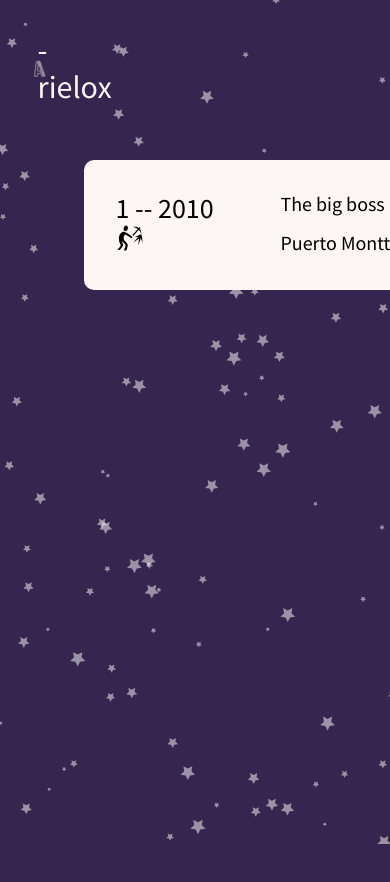
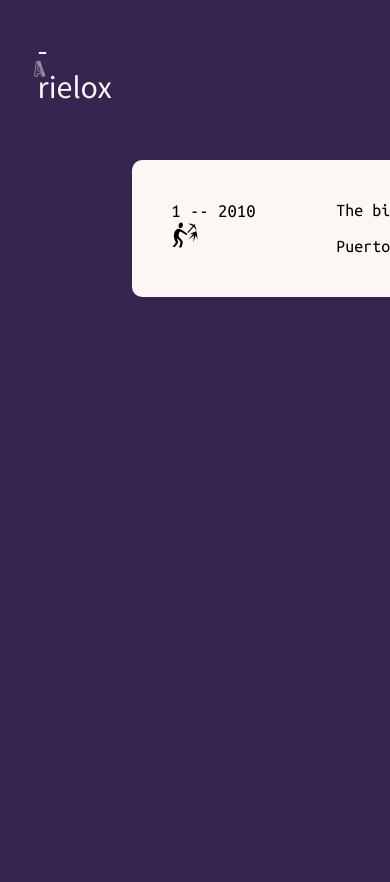
Before and after one commit to A-rielox/R-portfolio--01, a React (Create React App) app: page /about in a window 390 px wide. Shown: the top 882 px of the page. Built offline with nearby package versions, Linux system fonts and the light colour scheme.

Commit message:
about text responsive

```diff
--- a/src/components/AboutPage.js
+++ b/src/components/AboutPage.js
@@ -59,13 +59,13 @@ const AboutPage = () => {
             animate={{ opacity: 1, transition: { duration: 1.5 } }}
             exit={{ opacity: 0, transition: { duration: 0.5 } }}
          >
-            <ParticleWrapper
+            {/* <ParticleWrapper
                className="PARTICLE WRAPPER"
                initial={{ opacity: 0 }}
                animate={{ opacity: 1, transition: { delay: 1.5 } }}
             >
                <ContactModalParticleComponent config="about" />
-            </ParticleWrapper>
+            </ParticleWrapper> */}
 
             <LogoMainPage color="light" />
 
--- a/src/components/aboutConponents/SingleCard.js
+++ b/src/components/aboutConponents/SingleCard.js
@@ -2,7 +2,7 @@ import React, { useState } from 'react';
 
 import styled from 'styled-components';
 
-import { motion, AnimatePresence, LayoutGroup } from 'framer-motion';
+import { motion, AnimatePresence } from 'framer-motion';
 
 const SingleCard = ({ id, title, position, desc, icon, place }) => {
    const [isHover, setIsHover] = useState(false);
@@ -44,7 +44,6 @@ const SingleCard = ({ id, title, position, desc, icon, place }) => {
                            opacity: 1,
                            transition: { duration: 0.3, delay: 0.2 },
                         }}
-                        // transition={{ duration: 0.3 }}
                         exit={{ opacity: 0 }}
                      >
                         {desc}
@@ -65,14 +64,16 @@ const Card = styled(motion.div)`
    color: black;
 
    height: min-content;
-   padding: 2rem;
+   /* padding: 4rem; */
+   padding: calc(2rem + 2vw);
    border-radius: 10px;
    background-color: ${props => props.theme.text};
 
    display: flex;
+   font-family: 'Ubuntu Mono', monospace;
 
    &:not(:last-child) {
-      margin-right: 1rem;
+      margin-right: 1.5rem;
    }
 `;
 
@@ -113,7 +114,8 @@ const CardFront = styled.div`
 `;
 
 const Name = styled(motion.div)`
-   font-size: 28px;
+   /* font-size: 28px; */
+   font-size: calc(1em + 0.7vw);
    width: 165px;
 `;
 const Icon = styled.div`
@@ -123,7 +125,8 @@ const Icon = styled.div`
 `;
 
 const Title = styled(motion.div)`
-   font-size: 20px;
+   /* font-size: 20px; */
+   font-size: calc(1em + 0.5vw);
    width: min-content;
    white-space: nowrap;
    align-self: flex-start;
@@ -137,7 +140,8 @@ const Title = styled(motion.div)`
 `;
 
 const Place = styled(motion.div)`
-   font-size: 20px;
+   /* font-size: 20px; */
+   font-size: calc(1em + 0.5vw);
    width: min-content;
    margin-top: 1rem;
    white-space: nowrap;
@@ -151,13 +155,11 @@ const Place = styled(motion.div)`
    }
 `;
 
+const EmailWrapper = styled(motion.div)``;
+
 const Email = styled(motion.div)`
-   font-size: 14px;
+   /* font-size: 14px; */
+   font-size: calc(0.8em + 0.4vw);
    width: 300px;
    padding-top: 2rem;
 `;
-const EmailWrapper = styled(motion.div)`
-   /* font-size: 14px; */
-   /* width: 165px; */
-   /* padding-top: 2rem; */
-`;
--- a/src/components/aboutConponents/TimelineItems.js
+++ b/src/components/aboutConponents/TimelineItems.js
@@ -2,7 +2,7 @@ import React from 'react';
 import styled from 'styled-components';
 import items from './textItems';
 
-import { motion, AnimateSharedLayout } from 'framer-motion'; /////
+import { motion, AnimateSharedLayout } from 'framer-motion';
 
 import SingleCard from './SingleCard';
 
@@ -28,8 +28,8 @@ const Timeline = styled(motion.div)`
       padding-right: 2rem;
       font-size: calc(1em + 0.5vw);
    }
-   padding-right: 4rem;
-   padding-left: 4rem;
+   padding-right: 7rem;
+   padding-left: 7rem;
 `;
 
 /*
--- a/src/components/modalComponents/ContactModal.js
+++ b/src/components/modalComponents/ContactModal.js
@@ -33,7 +33,6 @@ const ContactModal = ({ isContactModal, contactModalToggler }) => {
       <Backdrop onClick={contactModalToggler}>
          <Content
             onClick={e => e.stopPropagation()}
-            // className="modal orange-gradient"
             className="MODAL"
             variants={dropIn}
             initial="hidden"
```
